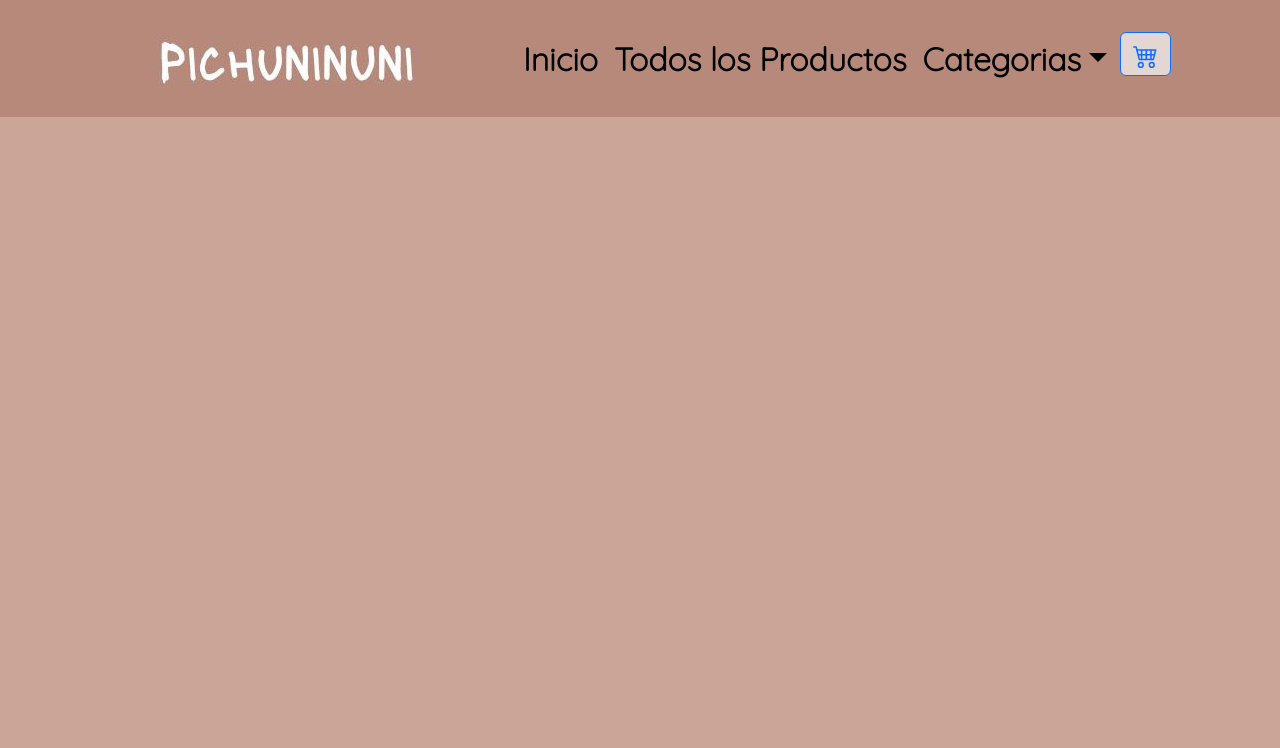
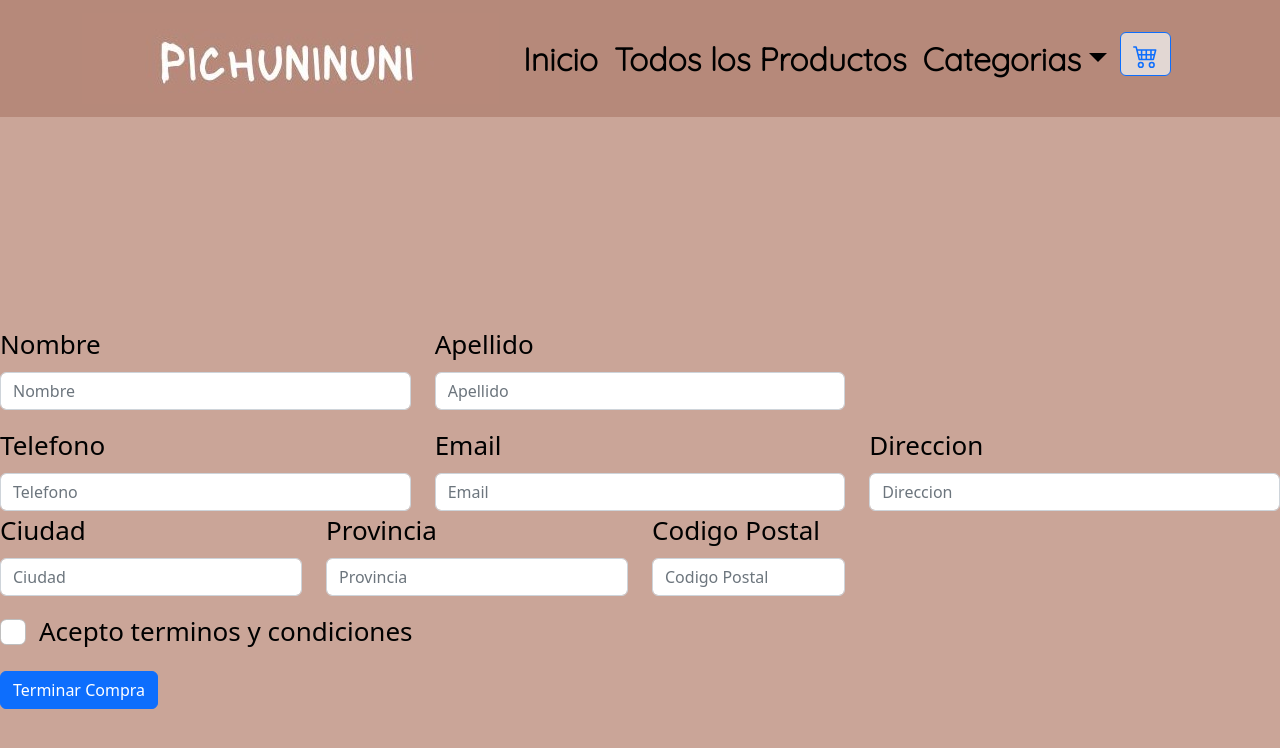
Before and after one commit to nahuelmf/React-Figueroa, a React (Create React App) app: page /checkout in a window 1280 px wide. Shown: the top 748 px of the page. Built offline with nearby package versions, Linux system fonts and the light colour scheme.

Commit message:
firebase dos

```diff
--- a/package.json
+++ b/package.json
@@ -12,7 +12,7 @@
     "react-bootstrap": "^2.4.0",
     "react-dom": "^18.1.0",
     "react-router-dom": "^6.3.0",
-    "react-scripts": "5.0.1",
+    "react-scripts": "^2.1.3",
     "web-vitals": "^2.1.4"
   },
   "scripts": {
--- a/src/App.js
+++ b/src/App.js
@@ -8,6 +8,7 @@ import ItemDetailContainer from './components/ItemDetailContainer/ItemDetailCont
 import { BrowserRouter, Routes, Route } from "react-router-dom";
 import Cart from './components/Cart/Cart';
 import CartProvider from './components/CartContext/CartContext';
+import CheckOut from './components/CheckOut/CheckOut';
 
 
 function App() {
@@ -22,6 +23,7 @@ function App() {
       <Route path='/category/:categoryId' element={<ItemListContainer/>} />
       <Route path='cart' element={<Cart/>} />
       <Route path='/detalle/:detalleId' element={<ItemDetailContainer />} />
+      <Route path='/checkout' element={<CheckOut />} />
     </Routes>
     </header>
     </CartProvider>
--- a/src/components/Cart/Cart.jsx
+++ b/src/components/Cart/Cart.jsx
@@ -4,6 +4,8 @@ import { Link } from 'react-router-dom';
 import ItemCart from './ItemCart/ItemCart';
 import  './Cart.css';
 import Button from 'react-bootstrap/Button';
+
+
 
 
 export default function Cart() {
@@ -28,6 +30,8 @@ if(cart.length === 0) {
     cart.map(product => <ItemCart  key={product.id} product={product}/> )
   }
   <h2 className='total'> Total: ${totalPrice()}</h2>
+  <Link to='/checkout'>
+    <Button>Finalizar Compra</Button> </Link>
   </div>
   </>
   )
--- /dev/null
+++ b/src/components/CheckOut/CheckOut.jsx
@@ -0,0 +1,157 @@
+import React, {useContext} from 'react'
+import { CartContext } from '../CartContext/CartContext';
+import Form from 'react-bootstrap/Form';
+import Button from 'react-bootstrap/Button';
+import Col from 'react-bootstrap/Col';
+import Row from 'react-bootstrap/Row';
+import { addDoc, collection, getFirestore } from 'firebase/firestore';
+import { useState } from 'react';
+
+export default function CheckOut() {
+    const {cart, totalPrice} =useContext(CartContext);
+    const [nombre, setNombre] = useState('');
+    const [apellido, setApellido] = useState('');
+    const [tel, setTel] = useState('');
+    const [direccion, setDireccion] = useState('');
+    const [email, setEmail] = useState('');
+    const [provincia, setProvincia] = useState('');
+    const [ciudad, setCiudad] = useState('');
+    const [cp, setCp] = useState('');
+
+
+    const [validated, setValidated] = useState(false);
+
+    const handleSubmit = (event) => {
+      const form = event.currentTarget;
+      if (form.checkValidity() === false) {
+        event.preventDefault();
+        event.stopPropagation();
+      }
+
+      setValidated(true);
+    };
+
+
+    const order ={
+        buyer:{
+          nombre: nombre,
+          apellido: apellido,
+          tel: tel,
+          direccion: direccion,
+          email: email,
+          provincia: provincia,
+          ciudad: ciudad,
+          cp: cp,
+        },
+        items: cart.map(product => ({ id: product.id, title: product.title, price: product.price, quantity: product.quantity})),
+        total: totalPrice(),
+      }
+
+      const handleClick = () => {
+      const db = getFirestore();
+      const orderCollection = collection(db, 'orders');
+      addDoc(orderCollection, order)
+      .then(({id}) => console.log(id))
+
+
+      console.log(nombre, apellido, tel, direccion, email, provincia, ciudad, cp);
+
+      }
+
+
+  return (
+
+    <Form noValidate validated={validated} onSubmit={handleSubmit}>
+    <Row className="mb-3">
+      <Form.Group as={Col} md="4" controlId="validationCustom01">
+        <Form.Label>Nombre</Form.Label>
+        <Form.Control
+        onChange={(e) => setNombre(e.target.value)}
+          required
+          type="text"
+          placeholder="Nombre"
+          defaultValue=""
+        />
+        <Form.Control.Feedback>Looks good!</Form.Control.Feedback>
+      </Form.Group>
+      <Form.Group as={Col} md="4" controlId="validationCustom02">
+        <Form.Label>Apellido</Form.Label>
+        <Form.Control
+        onChange={(e) => setApellido(e.target.value)}
+          required
+          type="text"
+          placeholder="Apellido"
+          defaultValue=""
+        />
+        <Form.Control.Feedback>Looks good!</Form.Control.Feedback>
+      </Form.Group>
+    </Row>
+    <Row className="mb-3">
+    <Form.Group as={Col} md="4" controlId="validationCustom03">
+        <Form.Label>Telefono</Form.Label>
+        <Form.Control onChange={(e) => setTel(e.target.value)} type="tel" placeholder="Telefono" required />
+        <Form.Control.Feedback type="invalid">
+          Por favor ingrese un telefono valido.
+        </Form.Control.Feedback>
+      </Form.Group>
+      <Form.Group as={Col} md="4" controlId="validationCustom03">
+        <Form.Label>Email</Form.Label>
+        <Form.Control onChange={(e) => setEmail(e.target.value)} type="text" placeholder="Email" required />
+        <Form.Control.Feedback type="invalid">
+          Por favor ingrese un email valida.
+        </Form.Control.Feedback>
+      </Form.Group>
+      <Form.Group as={Col} md="4" controlId="validationCustom03">
+        <Form.Label>Direccion</Form.Label>
+        <Form.Control onChange={(e) => setDireccion(e.target.value)} type="text" placeholder="Direccion" required />
+        <Form.Control.Feedback type="invalid">
+          Por favor ingrese una direccion valida.
+        </Form.Control.Feedback>
+      </Form.Group>
+      <Form.Group as={Col} md="3" controlId="validationCustom03">
+        <Form.Label>Ciudad</Form.Label>
+        <Form.Control onChange={(e) => setCiudad(e.target.value)} type="text" placeholder="Ciudad" required />
+        <Form.Control.Feedback type="invalid">
+          Por favor ingrese una ciudad valida.
+        </Form.Control.Feedback>
+      </Form.Group>
+      <Form.Group as={Col} md="3" controlId="validationCustom04">
+        <Form.Label>Provincia</Form.Label>
+        <Form.Control onChange={(e) => setProvincia(e.target.value)} type="text" placeholder="Provincia" required />
+        <Form.Control.Feedback type="invalid">
+          Por favor ingrese una provincia valida.
+        </Form.Control.Feedback>
+      </Form.Group>
+      <Form.Group as={Col} md="2" controlId="validationCustom05">
+        <Form.Label>Codigo Postal</Form.Label>
+        <Form.Control onChange={(e) => setCp(e.target.value)} type="text" placeholder="Codigo Postal" required />
+        <Form.Control.Feedback type="invalid">
+          Por favor ingrese un codigo postal valido.
+        </Form.Control.Feedback>
+      </Form.Group>
+    </Row>
+    <Form.Group className="mb-3">
+      <Form.Check
+      onClick={handleClick}
+        required
+        label="Acepto terminos y condiciones"
+        feedback="Debe estar de acuerdo antes de enviar."
+        feedbackType="invalid"
+      />
+    </Form.Group>
+    <Button variant='primary' type="submit">Terminar Compra</Button>
+  </Form>
+
+  )
+}
+
+
+/*
+npm install -g firebase-tools
+antes de cada deploy crear el build local: "npm run build".
+firebase login (si no estoy logueado en la cli)
+firebase init (solo la primera vez luego no hacerlo!)
+ready to proceed: yes, seleccionar: configure files for firebase for firebase…, use an existing project, seleccionar el proyecto existente de la lista, seleccionar carpeta build (no public), configurar como spa yes, setup automatic deploy with GitHub : no!,  reescribir index no!.
+firebase deploy (siempre primero crear el build y luego “firebase deploy”).
+
+*/
--- a/src/components/NavBar/NavBar.jsx
+++ b/src/components/NavBar/NavBar.jsx
@@ -7,8 +7,9 @@ import Nav from 'react-bootstrap/Nav';
 import NavDropdown from 'react-bootstrap/NavDropdown';
 import Container from 'react-bootstrap/Container';
 import CartWidget from './CartWidget/CartWidget';
-import { NavLink } from 'react-router-dom';
+import { NavLink , Link} from 'react-router-dom';
 import Logo from "../../Assets/img/Pichuninuni.jpeg";
+
 
 function NavBar() {
     return (
```
Also changed, not shown: firebase.json (added), 2 other files (tests, documents, lock files or other folders).
